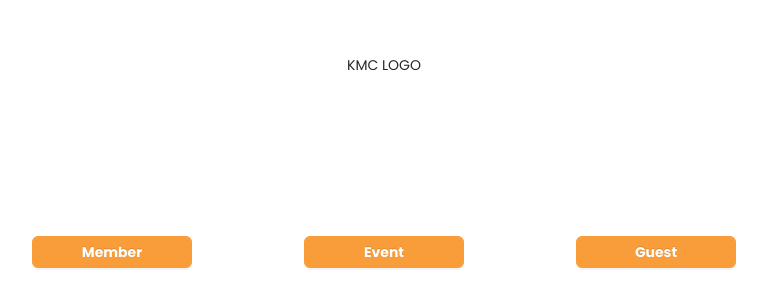
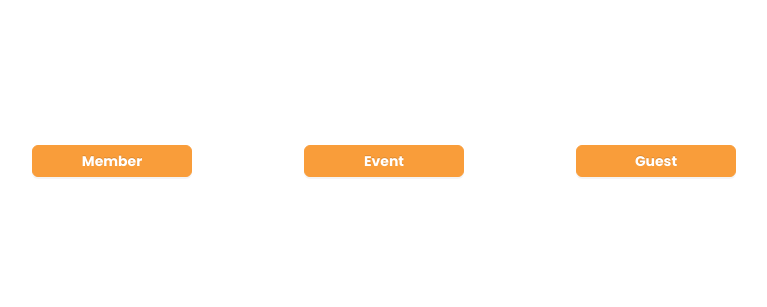
Before and after one commit to papimuerte/hdf-forms-react, a React (Create React App) app: page /dashboard in a window 1280 px wide. Shown: the part 239-546 px from the top of the page, without its empty margins (256-1023 px from the left). Built offline with nearby package versions, Linux system fonts and the light colour scheme.

Commit message:
Centered lazy load

```diff
--- a/src/pages/Dashboard.tsx
+++ b/src/pages/Dashboard.tsx
@@ -2,8 +2,7 @@
 
 const Dashboard: React.FC = () => {
   return (
-    <div className='flex flex-col items-center justify-center h-screen gap-y-40'>
-      <div>KMC LOGO</div>
+    <div className='flex flex-col items-center justify-center h-screen'>
       <div className='grid gap-28 md:grid-cols-3'>
         <Button
           className='w-40 font-bold transition duration-500 ease-in-out transform hover:-translate-y-1 hover:scale-110'
--- a/src/pages/Routes.tsx
+++ b/src/pages/Routes.tsx
@@ -7,7 +7,13 @@
 
 const Routes: React.FC = () => {
   return (
-    <Suspense fallback={<LazyLoad fullHeight />}>
+    <Suspense
+      fallback={
+        <div className='h-screen'>
+          <LazyLoad fullHeight />
+        </div>
+      }
+    >
       <Switch>
         <Route path='/dashboard' component={Dashboard} />
         <Route
```
